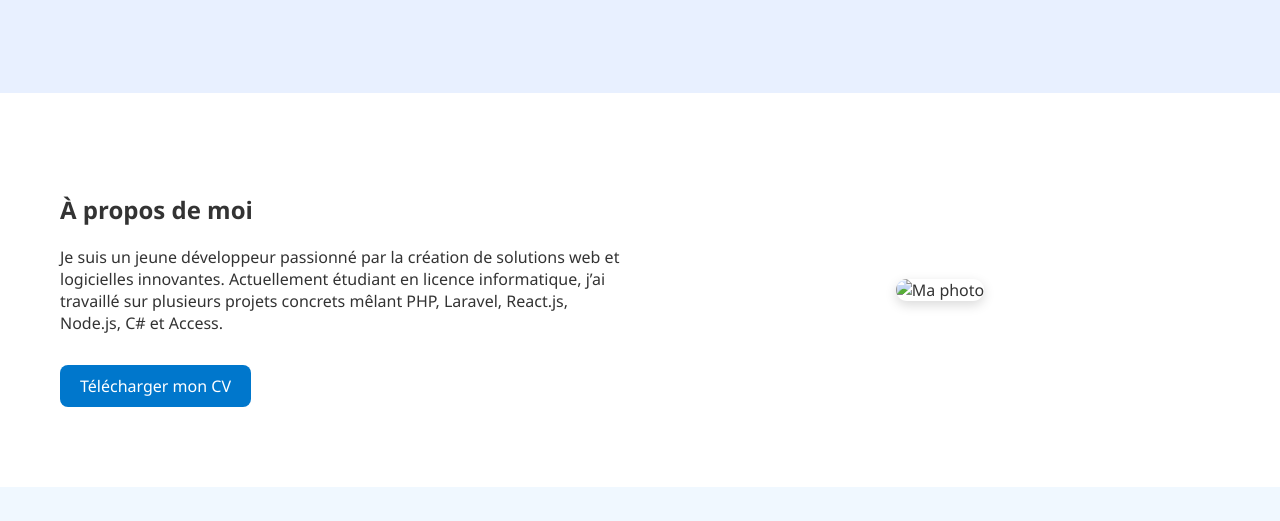
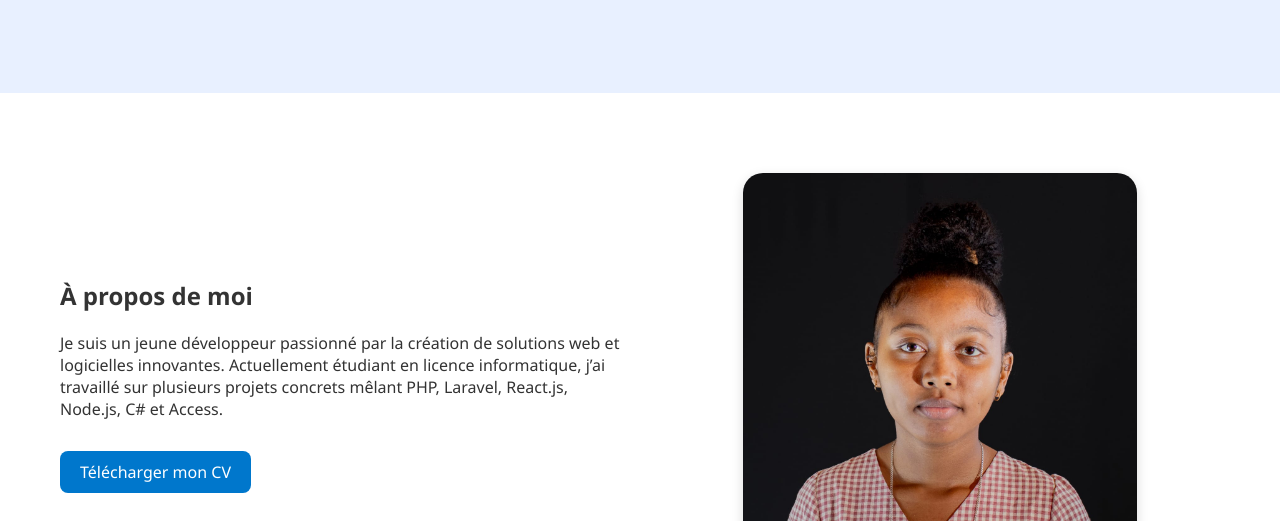
Before and after one commit to razarianina/portfolio, a plain HTML site: page index.html in a window 1280 px wide. Shown: the part 279-800 px from the top of the page. Drawn offline with Linux system fonts and the light colour scheme.

Commit message:
Update index.html

```diff
--- a/index.html
+++ b/index.html
@@ -38,7 +38,7 @@
                 <a href="CV_Tantely_Mbolatiana.pdf" download class="cv-button">Télécharger mon CV</a>
             </div>
             <div class="about-photo">
-                <img src="image/Mbola.jpg" alt="Ma photo" />
+                <img src="Mbola.jpg" alt="Ma photo" />
             </div>
         </div>
     </section>
```
